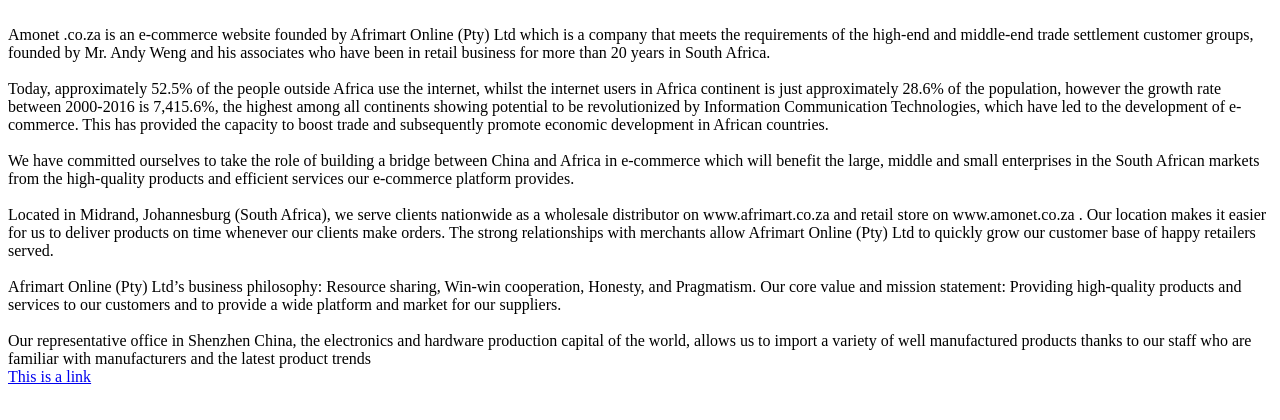
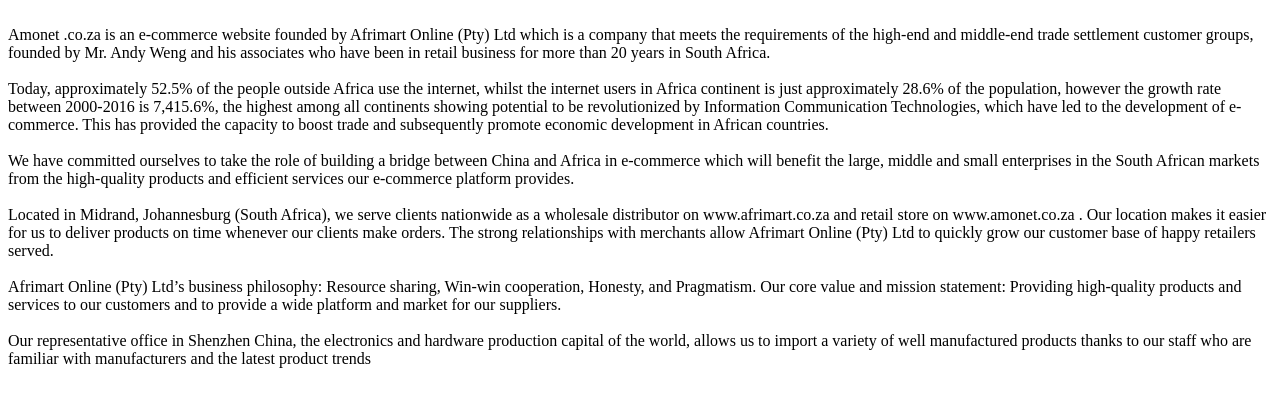
Before and after one commit to ronniemmola/amoneios, a website: page private/files/html/aboutUs.html in a window 1280 px wide. Drawn offline with Linux system fonts and the light colour scheme.

Commit message:
completed about us

```diff
--- a/private/files/html/aboutUs.html
+++ b/private/files/html/aboutUs.html
@@ -16,7 +16,6 @@
       </br><br>
     Our representative office in Shenzhen China, the electronics and hardware production capital of the world, allows us to import a variety of well manufactured products thanks to our staff who are familiar with manufacturers and the latest product trends
  </br>
-<a href="https://www.w3schools.com">This is a link</a>
 
 </body>
 </html>
```
